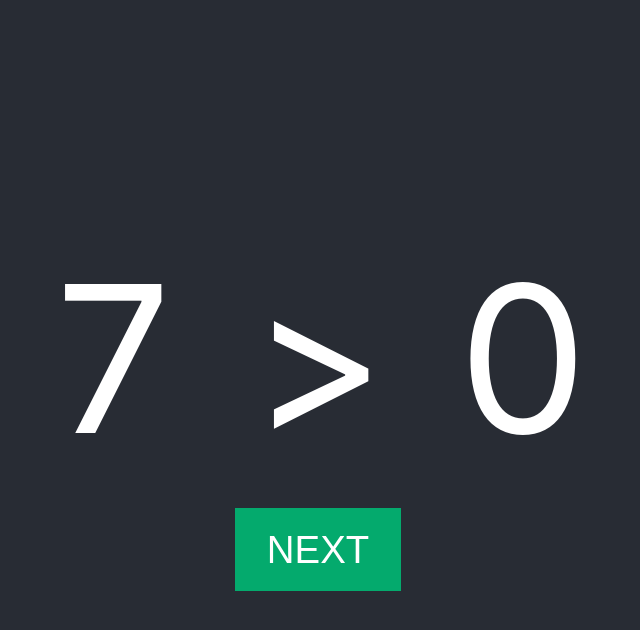
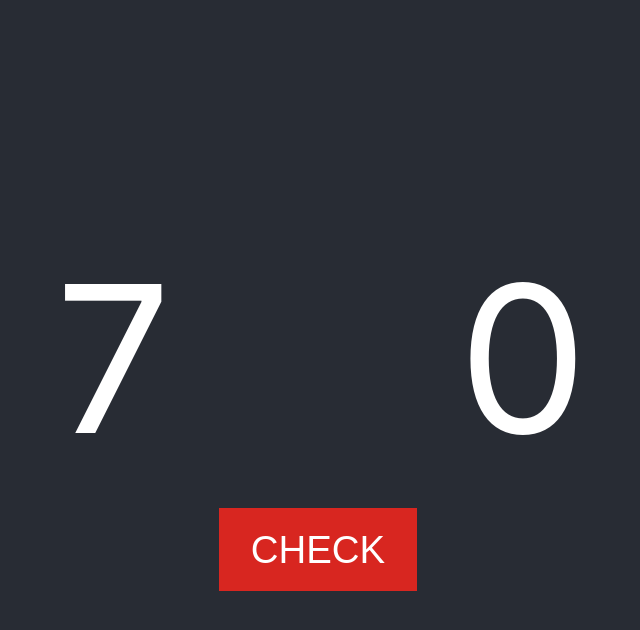
Before and after one commit to zaegun/edu-flashgen, a React (Create React App) app: page / in a window 1280 px wide. Both pictures are taken after a click on the button "START". Shown: the top 630 px of the page, without its empty margins (322-962 px from the left). Built offline with nearby package versions, Linux system fonts and the light colour scheme.

Commit message:
Added check feature to the app

```diff
--- a/src/App.css
+++ b/src/App.css
@@ -30,17 +30,34 @@ button {
   font-size: 3vw;
   padding: 1.5vw 2.5vw;
   text-transform: uppercase;
-  color: white;
-  background-color: #04AA6D;
   border: none;
   transition-duration: 0.1s;
 }
 
-button:hover {
+
+#check--button {
+  color: white;
+  background-color: #d82620;
+}
+
+#check--button:hover {
+  background-color: #c5201b;
+}
+
+#check--button:active {
+  background-color: #e42b25;
+}
+
+#next--button {
+  color: white;
+  background-color: #04AA6D;
+}
+
+#next--button:hover {
   background-color: #028857;
 }
 
-button:active {
+#next--button:active{
   background-color: #0bbd7c;
 }
 
@@ -67,3 +84,19 @@ button:active {
     transform: rotate(360deg);
   }
 }
+
+.show {
+  display: inherit;
+}
+
+.hide {
+  display: none;
+}
+
+.answer--show {
+  visibility: inherit;
+}
+
+.answer--hide {
+  visibility: hidden;
+}
--- a/src/App.js
+++ b/src/App.js
@@ -1,9 +1,10 @@
-import logo from './logo.svg';
+
 import './App.css';
 import generate, {data} from './OpFunc.js';
 import {useState} from 'react';
 
 function App() {
+  const [visible, setVisible] = useState(true)
   const [buttonText, setButtonText] = useState('Start')
   const numOne = data.numOne
   const [numOneText, setOneText] = useState(numOne)
@@ -12,9 +13,13 @@ function App() {
   const answer = data.answer
   const [answerText, setAnswerText] = useState(answer)
 
+  function setTransparent() {
+    setVisible(!visible)
+  }
 
   function buttonClick() {
     generate()
+    setTransparent(0)
     setButtonText("Next")
     setOneText(data.numOne)
     setTwoText(data.numTwo)
@@ -27,10 +32,11 @@ function App() {
         {generate()}
         <ul id="op-data">
           <li>{numOneText}</li>
-          <li>{answerText}</li>
+          <li className={visible ? 'answer--show' : 'answer--hide'}>{answerText}</li>
           <li>{numTwoText}</li>
         </ul>
-        <button onClick={buttonClick}>{buttonText}</button>
+        <button onClick={(event) => setTransparent()} className={!visible ? 'show' : 'hide'} id="check--button">Check</button>
+        <button onClick={buttonClick} className={visible ? 'show' : 'hide'} id="next--button">{buttonText}</button>
       </header>
     </div>
   );
```
